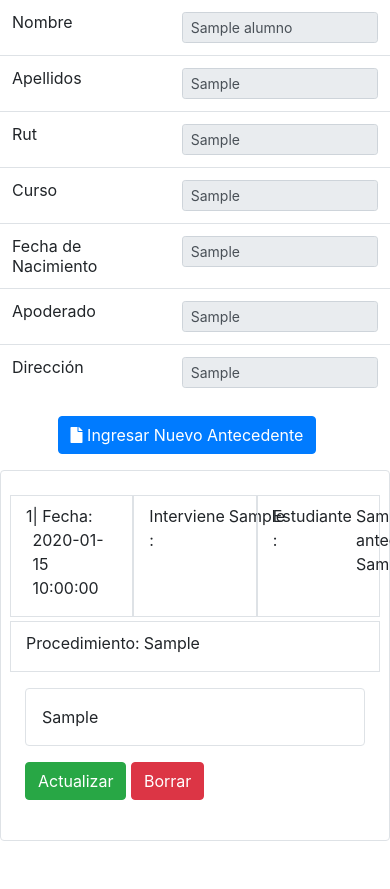
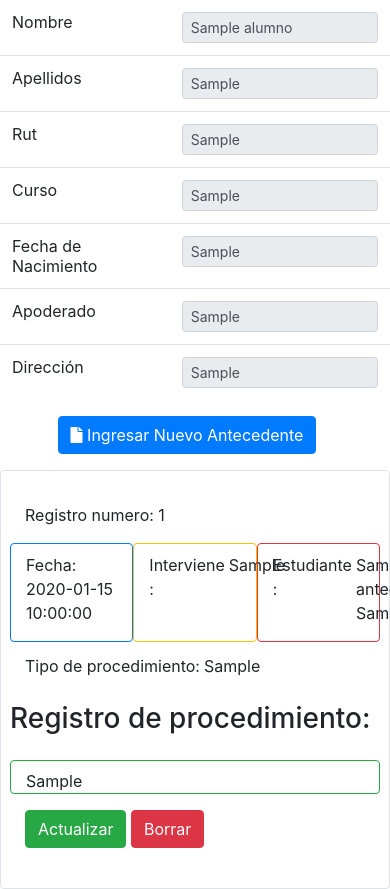
Before and after one commit to charlypesc/convivencia, a PHP site: page /ficha_antecedentes.php?id=1 in a window 390 px wide; the page is wider, and only the part inside the window is pictured. Shown: the part 177-1066 px from the top of that part. Before the commit the page ends 1018 px from the top of that part, so only its background shows below. Run offline with PHP 8.4, Linux system fonts and the light colour scheme; tables that the repository leaves empty or names only in its code hold one stand-in row (values such as "Sample post"); some libraries are stand-ins or nearby versions.

Commit message:
se modifica tabla y se reemplaza por grid de bootstrap responsive ok

```diff
--- a/ficha_antecedentes.php
+++ b/ficha_antecedentes.php
@@ -103,13 +103,15 @@ $consulta_sql=$db_search_id->query("SELECT * FROM `ficha_antecedentes` WHERE `ru
             <span aria-hidden="true">&times;</span>
           </button>
         </div>
-      <div class="container mt-3 ml-3 mb-3">
-        <table class="table table-bordeless container">
-          <tbody>
-                  <tr>
-                      <td>Interviene:</td>
-                      <td>
-                          <div class="form-group d-flex">
+      <div class="container mt-3 mb-3">
+        <div class="row">
+          <div class="col-2 mt-1">Fecha</div>
+          <div class="col-10"><input id="form_fecha" name="fecha_ingreso" class="form-control form-control-sm" type="date" placeholder="" value="" required></div>
+        </div>
+        <div class="row mt-2">
+          <div class="mt-1 col-2">Interviene</div>
+
+            <div class="col-10">
                               <select id="inputOption" class="form-control" name="interviene" required>
                                   <option selected></option>
 
@@ -128,54 +130,34 @@ $consulta_sql=$db_search_id->query("SELECT * FROM `ficha_antecedentes` WHERE `ru
                                   ?>
 
                               </select>
-                          </div>
-                      </td>
-                  </tr>
-                          <script type="text/javascript">
+              </div>
+        </div>
+        <div class="row mt-2">
+          <div class="col-2 mt-1">Cargo</div>
+          <div class="col-10">
+            <input id="select_option" name="cargo" class="form-control" type="text" placeholder="" value=""readonly required>
+          </div>
+        </div>
+        <div class="row mt-2">
+          <div class="col-3 col-sm-3 col-md-3 col-lg-2 mt-1">Procedimiento</div>
+          <div class="col-9 col-sm-9 col-md-9 col-lg-10">
+            <input id="form_proce" name="procedimiento" class="form-control form-control-sm" type="text" placeholder="" value="" required>
+          </div>
+          </div>
+          <div class="d-flex justify-content-center row mt-4 flex-wrap">
+            <div class="col-11">
+              <h3 class="mt-2 mb-4">Registro de procedimiento realizado:</h3>
+              <textarea name="content" id="form_registro"></textarea>
+              <input id="proceso" type="hidden" name="proceso" value="Registra">
+              <input id="actualizaId" type="hidden" name="actualizaId" value="">
+            </div>
+          </div>
+        </div>
+        <div class="row justify-content-center mt-2">
+          <div class="col-2"><button id="btn-modal" type="submit" class="btn btn-success">Ingresar</button> </div>
+        </div>
 
-                          </script>
-                  <tr>
-                      <td>Cargo</td>
-                      <td><input id="select_option" name="cargo" class="form-control form-control-sm" type="text" placeholder="" value=""readonly required></td>
-                  </tr>
-                  <tr>
-                      <td>Fecha</td>
-                      <td><input id="form_fecha" name="fecha_ingreso" class="form-control form-control-sm" type="date" placeholder="" value="" required></td>
-                  </tr>
-                  <tr>
-                      <td>Procedimiento</td>
-                      <td><input id="form_proce" name="procedimiento" class="form-control form-control-sm" type="text" placeholder="" value="" required></td>
-                  </tr>
 
-                  <tr>
-                      <td>Registro:</td>
-                      <td>
-                          <textarea name="content" id="form_registro"></textarea>
-                      </td>
-                      <input id="proceso" type="hidden" name="proceso" value="Registra">
-                      <input id="actualizaId" type="hidden" name="actualizaId" value="">
-                  </tr>
-                  <!-- <tr>
-                  <td>
-                  <div class="form-group">
-                      <label for="exampleFormControlFile1">Example file input</label>
-                      <input type="file" class="form-control-file" id="exampleFormControlFile1">
-                  </div>
-
-                  </td>
-
-                  </tr> -->
-
-                  <tr>
-                    <td>
-                      <button id="btn-modal" type="submit" class="btn btn-success">Ingresar</button>
-
-                    </td>
-                    <td></td>
-                  </tr>
-
-              </tbody>
-            </table>
       </div>
     </div>
   </div>
@@ -207,32 +189,32 @@ if($consulta_sql->num_rows>=1){
         echo '
 
          <div class="container p-4 mt-3 border rounded ">
+            <div class="row">
+              <div class="col-12"><p> Registro numero: '.$i.'</p></div></div>
             <div class="row mb-1">
-              <div class= "d-flex col-4 border">
-                <p> '.$i.'</p>
-                <p class="" id="fecha'.$id.'"> | Fecha: '.$fecha_antecedente.'</p>
+              <div class= "d-flex col-4 border border-primary rounded ">
+                <p class="" id="fecha'.$id.'">Fecha: '.$fecha_antecedente.'</p>
                 <input type="hidden" id="id'.$id.'" value="'.$id.'">
                 <input type="hidden" id="cargo'.$id.'" value="'.$cargo.'">
               </div>
-              <div class="col-4 border d-flex">
+              <div class="col-4 border border-warning rounded d-flex">
                 <p>Interviene :</p>
                 <p class="ml-1"id=interviene'.$id.'>'.$interviene.'</p>
               </div>
-              <div class="col-4  border d-flex">
+              <div class="col-4  border rounded border-danger d-flex">
                 <p>Estudiante :</p>
                 <p class="ml-1">'.$nombres.' '.$apellidos.'</p>
               </div>
             </div>
             <div class="row">
-              <div class=" col-12 border d-flex">
-                <p>Procedimiento:</p>
+              <div class="col-12  d-flex">
+                <p>Tipo de procedimiento:</p>
                 <p class="ml-1" id="procedimiento'.$id.'">'.$procedimiento.'</p>
               </div>
             </div>
-            <div class="d-flex flex-column">
-
-
-                <div id="registro'.$id.'" class="border rounded p-3 mt-3 mb-3">'.$registro.'</div>
+            <div class="row">
+            <h3 class="mt-2 mb-2">Registro de procedimiento:</h3>
+              <div id="registro'.$id.'" class="col-12 d-flex flex-column border border-success rounded mt-3 mb-3 pt-2 ">'.$registro.'</div>
             </div>
             <div class="mb-3">
               <button type="button" id="actualiza" onclick="actualiza('.$id.');"  data-toggle="modal" data-target=".bd-example-modal-xl" class="btn btn-success">Actualizar</button>
```
